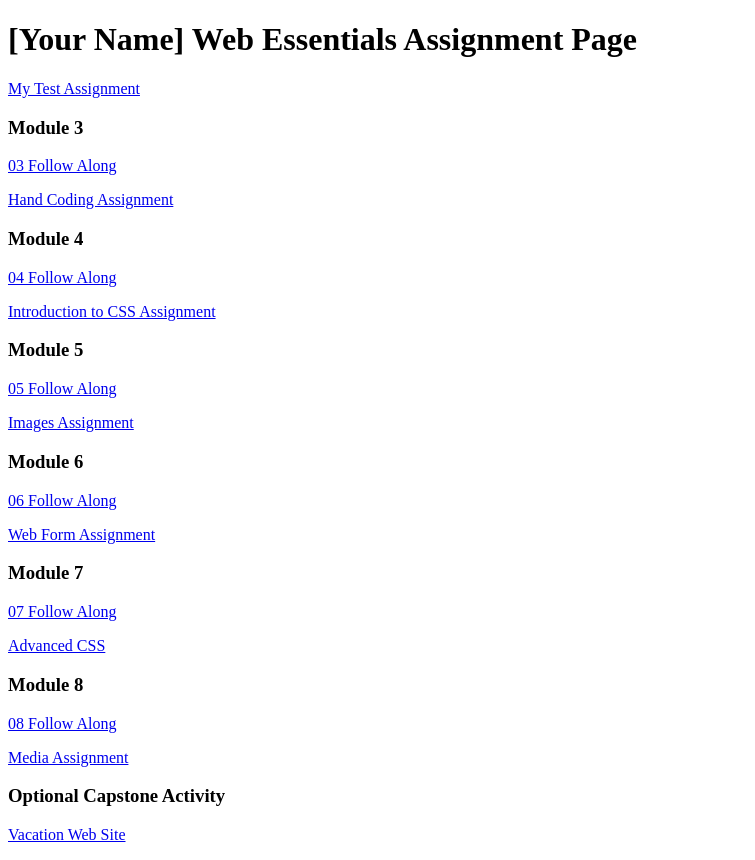
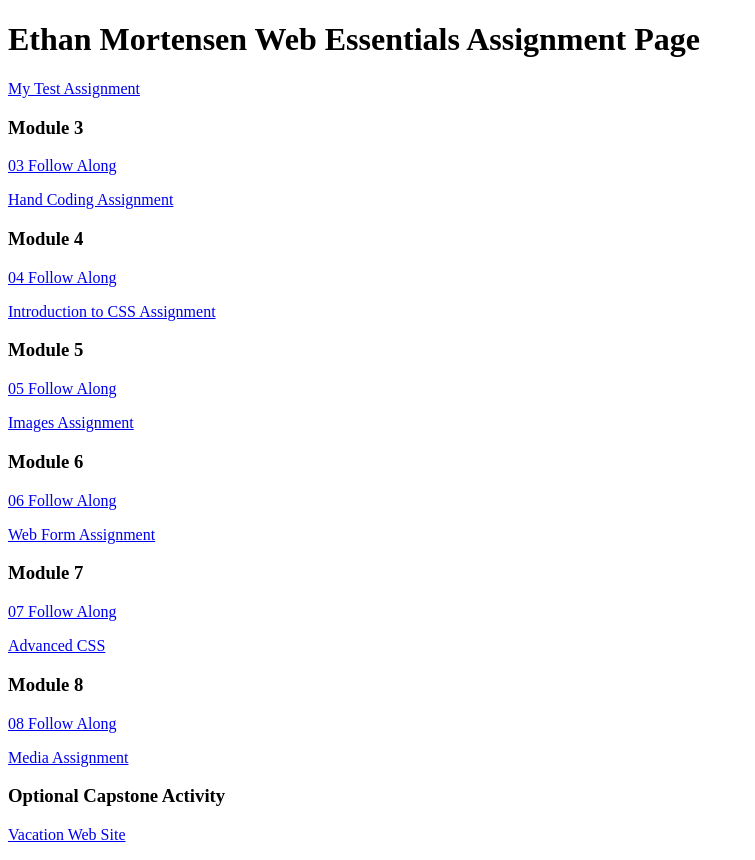
Before and after one commit to EthanMortensen/dwdd1600, a plain HTML site: page index.html in a window 1280 px wide. Shown: the whole page, without its empty margins (0-755 px from the left). Drawn offline with Linux system fonts and the light colour scheme.

Commit message:
Update index.html

```diff
--- a/index.html
+++ b/index.html
@@ -6,7 +6,7 @@
 		<title>dwdd 1600 assignment list page</title>
 	</head>
 	<body>
-		<h1>[Your Name] Web Essentials Assignment Page</h1>
+		<h1>Ethan Mortensen Web Essentials Assignment Page</h1>
 		<p><a href="01test">My Test Assignment</a></p>
 
 		<h3>Module 3</h3>
```
